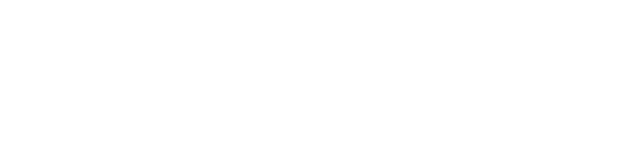
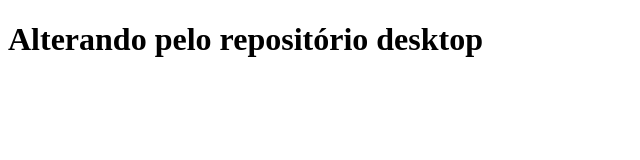
Before and after one commit to AlbertMagnus011/githubaula, a plain HTML site: page index.html in a window 1280 px wide. Shown: the whole page, without its empty margins (0-640 px from the left). Drawn offline with Linux system fonts and the light colour scheme.

Commit message:
editing index & creating script.js

```diff
--- a/index.html
+++ b/index.html
@@ -6,6 +6,6 @@
     <title>Document</title>
 </head>
 <body>
-
+    <h1>Alterando pelo repositório desktop</h1>
 </body>
 </html>
--- /dev/null
+++ b/script.js
@@ -0,0 +1 @@
+console.log('Hello World');
```
